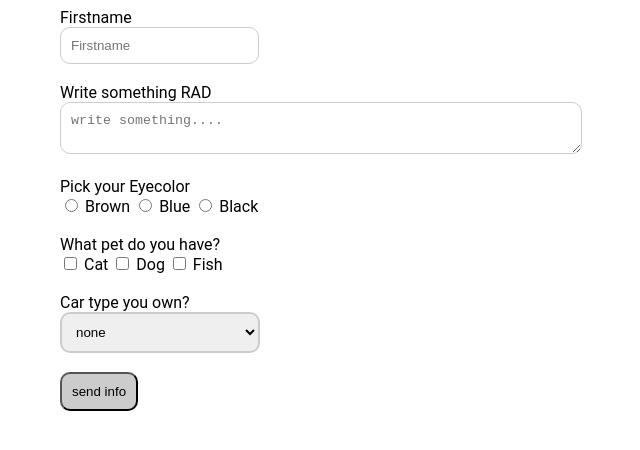
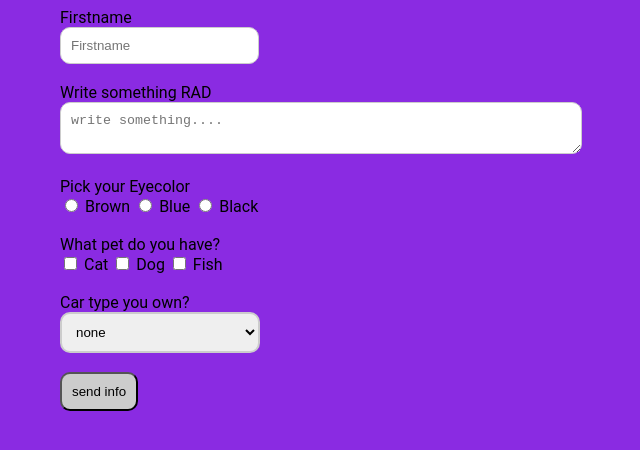
Before and after one commit to GODDARKWOLF/learning_git, a plain HTML site: page index.html in a window 1280 px wide. Shown: the whole page, without its empty margins (330-970 px from the left). Drawn offline with Linux system fonts and the light colour scheme; a web font is replaced by a local one.

Commit message:
deleted js 3 and added background color

```diff
--- a/CSS/main.css
+++ b/CSS/main.css
@@ -6,6 +6,7 @@
 body
 {
   font-family: Roboto;
+  background-color: blueviolet;
 }
 
 .wrapper-main
--- a/feature_c.js
+++ /dev/null
@@ -1 +0,0 @@
-console.log('feature_3')
```
